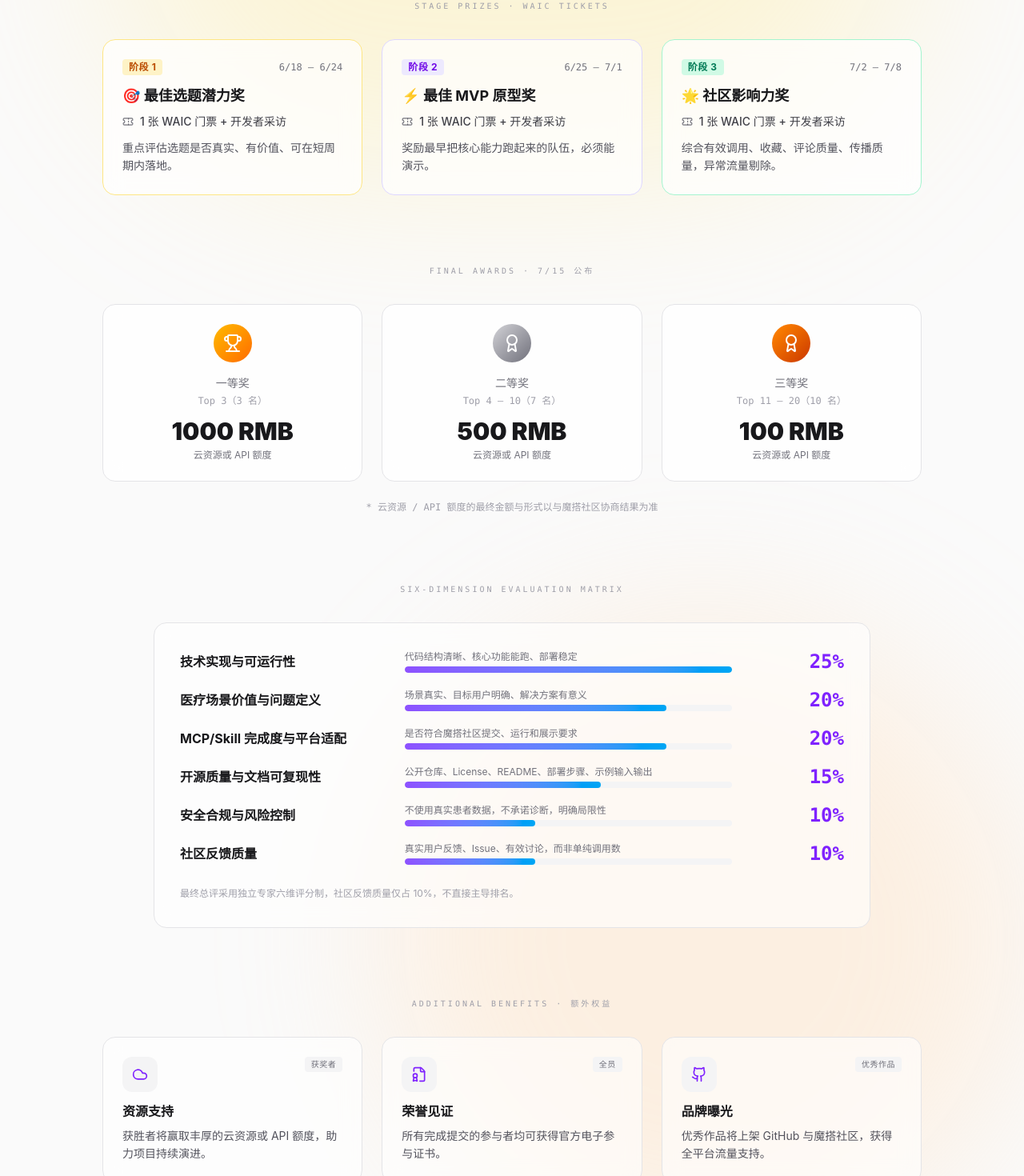
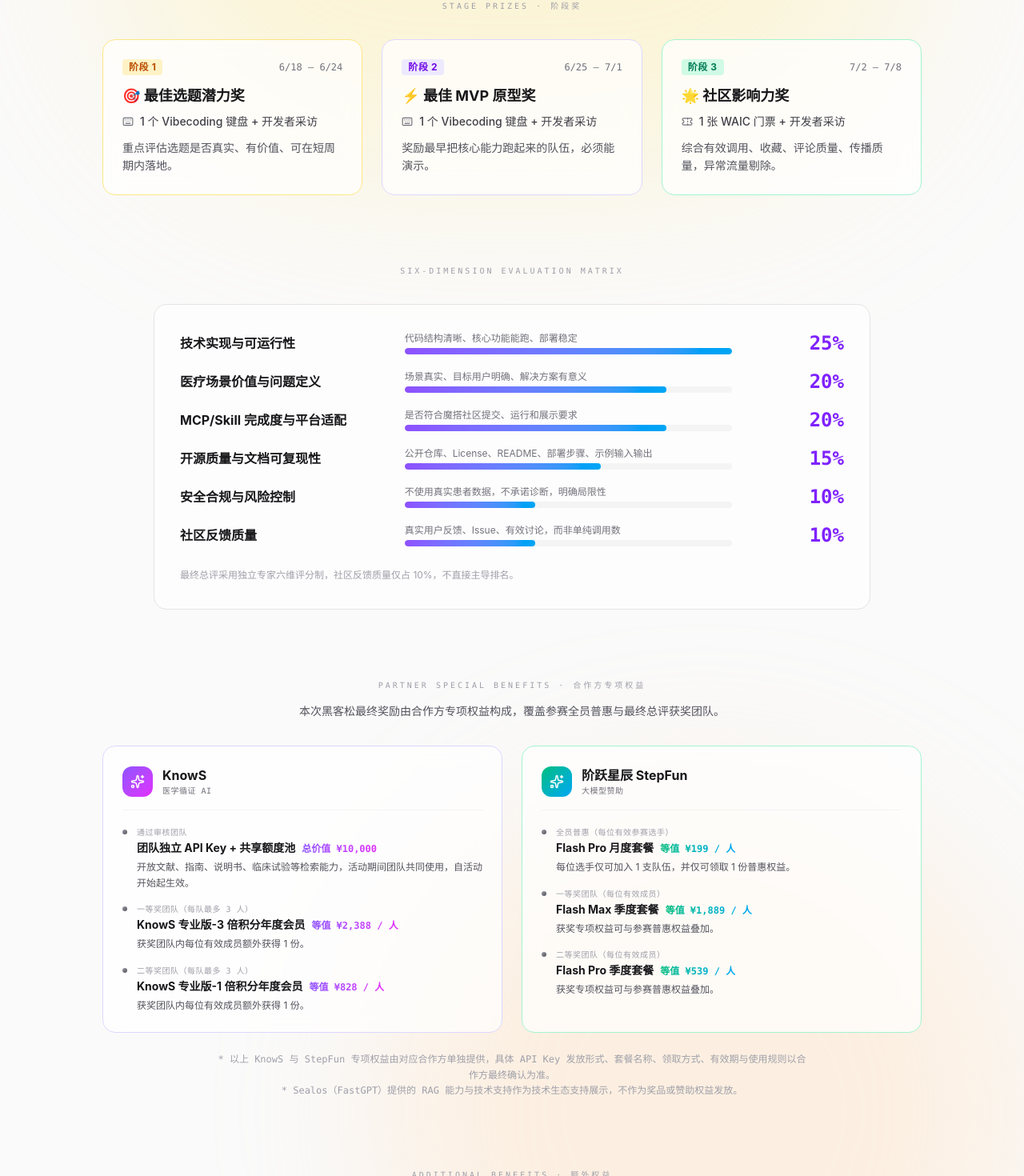
Before and after one commit to PancrePal-xiaoyibao/hackathon2026, a Next.js app: page /prizes in a window 1280 px wide. Shown: the part 393-1863 px from the top of the page at 80% size. Built offline with nearby package versions, Linux system fonts and the light colour scheme; no server answers.

Commit message:
Replace FastGPT with Sealos and update prize rules

```diff
--- a/src/app/(marketing)/prizes/page.tsx
+++ b/src/app/(marketing)/prizes/page.tsx
@@ -4,7 +4,7 @@
 export const metadata: Metadata = {
   title: '奖励体系',
   description:
-    '阶段奖：3 张 WAIC 门票 + 开发者采访。最终总评：一等奖 1000 RMB ×3、二等奖 500 RMB ×7、三等奖 100 RMB ×10 云资源 / API 额度。六维评分（25/20/20/15/10/10）。',
+    '阶段奖：阶段 1 / 2 各 1 个 Vibecoding 键盘，阶段 3 发放 1 张 WAIC 门票，均含开发者采访。最终奖励由 KnowS 与 StepFun 合作方专项权益构成，覆盖参赛全员普惠与最终总评获奖团队。六维评分（25/20/20/15/10/10）。',
   alternates: { canonical: '/prizes' },
 };
 
--- a/src/app/(marketing)/process/page.tsx
+++ b/src/app/(marketing)/process/page.tsx
@@ -4,7 +4,7 @@
 export const metadata: Metadata = {
   title: '赛程安排',
   description:
-    '6 月 18 日 — 7 月 12 日，三阶段冲刺。阶段 1 选题潜力（6/24 评选）、阶段 2 MVP（7/1 评选）、阶段 3 社区影响力（7/8 评选），每阶段产生 1 张 WAIC 门票。',
+    '6 月 18 日 — 7 月 12 日，三阶段冲刺。阶段 1 选题潜力（6/24 评选）与阶段 2 MVP（7/1 评选）各发放 1 个 Vibecoding 键盘；阶段 3 社区影响力（7/8 评选）发放 1 张 WAIC 门票。',
   alternates: { canonical: '/process' },
 };
 
--- a/src/components/FAQ.tsx
+++ b/src/components/FAQ.tsx
@@ -23,14 +23,14 @@
     answer: '建议在开发前于群内或活动页面登记选题，避免重复。不同角度的实现不受限制。',
   },
   {
-    question: 'WAIC 门票如何获得？',
+    question: '阶段奖如何获得？',
     answer:
-      '门票分三个阶段提前发放：6/24 评选「最佳选题潜力奖」、7/1 评选「最佳 MVP 原型奖」、7/8 评选「社区影响力奖」，每阶段 1 张。已获票团队不再参与后续门票评选，门票顺延至下一支符合条件的队伍。',
+      '阶段奖分三个阶段提前发放：6/24 评选「最佳选题潜力奖」，发放 1 个 Vibecoding 键盘；7/1 评选「最佳 MVP 原型奖」，发放 1 个 Vibecoding 键盘；7/8 评选「社区影响力奖」，发放 1 张 WAIC 门票。已获阶段奖团队不再参与后续阶段奖评选，对应礼品顺延至下一支符合条件的队伍。',
   },
   {
     question: '奖励如何发放？',
     answer:
-      'WAIC 门票在阶段奖公布时同步发放，以便提前安排行程。云资源或 API 额度将在 7 月 15 日结果公示后统一发放。',
+      '阶段奖将在对应阶段公布时同步发放（其中 WAIC 门票将提前发放，以便获奖代表安排行程）。云资源或 API 额度将在 7 月 15 日结果公示后统一发放。KnowS 与 StepFun 专项权益将按对应合作方确认的领取流程、发放形式与使用规则执行。',
   },
   {
     question: '如何加入交流群？',
--- a/src/components/Features.tsx
+++ b/src/components/Features.tsx
@@ -75,7 +75,7 @@
               </div>
               <h3 className="text-lg font-bold text-zinc-900 dark:text-white mb-2">直通 WAIC 2026</h3>
               <p className="text-sm text-zinc-500 dark:text-zinc-400">
-                三个阶段共发放 3 张 WAIC 门票，获奖代表 7/17 — 7/20 上海现场展示。
+                阶段 1 / 2 各发放 1 个 Vibecoding 键盘，阶段 3 发放 1 张 WAIC 门票。获奖代表 7/17 — 7/20 上海现场展示。
               </p>
             </div>
           </motion.div>
--- a/src/components/Footer.tsx
+++ b/src/components/Footer.tsx
@@ -39,7 +39,7 @@
           <p className={cn('text-xs leading-relaxed', subText)}>
             主办：{SITE.hosts.main} × {SITE.hosts.coHost}
             <br />
-            合作方：{SITE.hosts.partner} · {SITE.hosts.ragPartner} · 大模型赞助：{SITE.hosts.llmSponsor}
+            合作方：{SITE.hosts.partner} · 大模型赞助：{SITE.hosts.llmSponsor} · 技术支持：{SITE.hosts.ragPartner}
           </p>
         </div>
 
--- a/src/components/Process.tsx
+++ b/src/components/Process.tsx
@@ -22,7 +22,7 @@
     id: '01',
     title: '阶段 1 · 选题登记',
     date: '6 月 18 日 — 6 月 24 日',
-    desc: '登记选题并完成可行性说明。阶段结束评选「最佳选题潜力奖」，发放 1 张 WAIC 门票。',
+    desc: '登记选题并完成可行性说明。阶段结束评选「最佳选题潜力奖」，发放 1 个 Vibecoding 键盘 + 开发者采访。',
     icon: Target,
     color: 'amber',
     badge: '🎯 最佳选题潜力奖',
@@ -31,7 +31,7 @@
     id: '02',
     title: '阶段 2 · MVP 开发',
     date: '6 月 25 日 — 7 月 1 日',
-    desc: '提交可运行 MVP 原型。阶段结束评选「最佳 MVP 原型奖」，发放 1 张 WAIC 门票。',
+    desc: '提交可运行 MVP 原型。阶段结束评选「最佳 MVP 原型奖」，发放 1 个 Vibecoding 键盘 + 开发者采访。',
     icon: Zap,
     color: 'violet',
     badge: '⚡ 最佳 MVP 原型奖',
@@ -40,7 +40,7 @@
     id: '03',
     title: '阶段 3 · 社区共建',
     date: '7 月 2 日 — 7 月 8 日',
-    desc: '鼓励社区试用、反馈与传播。阶段结束评选「社区影响力奖」，发放 1 张 WAIC 门票。',
+    desc: '鼓励社区试用、反馈与传播。阶段结束评选「社区影响力奖」，发放 1 张 WAIC 门票 + 开发者采访。',
     icon: Users,
     color: 'emerald',
     badge: '🌟 社区影响力奖',
@@ -190,8 +190,8 @@
               FAIRNESS RULES
             </div>
             <ul className="space-y-2 text-sm text-zinc-700 dark:text-zinc-300 leading-relaxed list-disc pl-5">
-              <li>每支队伍在整个比赛期间最多获得 1 次 WAIC 门票类奖励，已获票团队不再参与后续门票评选。</li>
-              <li>若某阶段最高分团队已获票，门票顺延至该阶段下一支未获票且符合资格的队伍。</li>
+              <li>每支队伍在整个比赛期间最多获得 1 次魔搭阶段奖（Vibecoding 键盘或 WAIC 门票），已获奖团队不再参与后续阶段奖评选。</li>
+              <li>若某阶段最高分团队已获奖，对应礼品顺延至该阶段下一支未获奖且符合资格的队伍。</li>
               <li>阶段获奖后 24 — 48 小时内完成 5 个问题的轻量采访，用于公众号 / 魔搭社区 / 活动页宣传。</li>
               <li>每人只能加入一队；同一核心成员、同一代码库视为同一参赛主体。</li>
               <li>允许历史项目参赛，但必须披露赛前已有部分，评审重点看比赛期间新增贡献。</li>
--- a/src/components/Rewards.tsx
+++ b/src/components/Rewards.tsx
@@ -2,7 +2,7 @@
 
 import React from 'react';
 import { motion } from 'framer-motion';
-import { Trophy, Award, FileBadge, Github, Cloud, Ticket } from 'lucide-react';
+import { FileBadge, Github, Ticket, Keyboard, Sparkles } from 'lucide-react';
 import { cn } from '@/lib/cn';
 
 interface RewardsProps {
@@ -15,7 +15,8 @@
     label: '阶段 1',
     date: '6/18 — 6/24',
     title: '🎯 最佳选题潜力奖',
-    reward: '1 张 WAIC 门票 + 开发者采访',
+    reward: '1 个 Vibecoding 键盘 + 开发者采访',
+    rewardIcon: 'keyboard',
     desc: '重点评估选题是否真实、有价值、可在短周期内落地。',
     color: 'amber',
   },
@@ -24,7 +25,8 @@
     label: '阶段 2',
     date: '6/25 — 7/1',
     title: '⚡ 最佳 MVP 原型奖',
-    reward: '1 张 WAIC 门票 + 开发者采访',
+    reward: '1 个 Vibecoding 键盘 + 开发者采访',
+    rewardIcon: 'keyboard',
     desc: '奖励最早把核心能力跑起来的队伍，必须能演示。',
     color: 'violet',
   },
@@ -34,38 +36,9 @@
     date: '7/2 — 7/8',
     title: '🌟 社区影响力奖',
     reward: '1 张 WAIC 门票 + 开发者采访',
+    rewardIcon: 'ticket',
     desc: '综合有效调用、收藏、评论质量、传播质量，异常流量剔除。',
     color: 'emerald',
-  },
-];
-
-const finalPrizes = [
-  {
-    rank: '一等奖',
-    icon: Trophy,
-    count: 'Top 3（3 名）',
-    reward: '1000 RMB',
-    note: '云资源或 API 额度',
-    accent: 'from-amber-400 to-orange-500',
-    iconColor: 'text-amber-500',
-  },
-  {
-    rank: '二等奖',
-    icon: Award,
-    count: 'Top 4 — 10（7 名）',
-    reward: '500 RMB',
-    note: '云资源或 API 额度',
-    accent: 'from-zinc-300 to-zinc-500',
-    iconColor: 'text-zinc-400',
-  },
-  {
-    rank: '三等奖',
-    icon: Award,
-    count: 'Top 11 — 20（10 名）',
-    reward: '100 RMB',
-    note: '云资源或 API 额度',
-    accent: 'from-orange-400 to-orange-700',
-    iconColor: 'text-orange-500',
   },
 ];
 
@@ -80,12 +53,6 @@
 
 const extras = [
   {
-    icon: Cloud,
-    title: '资源支持',
-    desc: '获胜者将赢取丰厚的云资源或 API 额度，助力项目持续演进。',
-    audience: '获奖者',
-  },
-  {
     icon: FileBadge,
     title: '荣誉见证',
     desc: '所有完成提交的参与者均可获得官方电子参与证书。',
@@ -96,6 +63,61 @@
     title: '品牌曝光',
     desc: '优秀作品将上架 GitHub 与魔搭社区，获得全平台流量支持。',
     audience: '优秀作品',
+  },
+];
+
+const partnerBenefits = [
+  {
+    sponsor: 'KnowS',
+    sponsorRole: '医学循证 AI',
+    accent: 'from-violet-500 to-fuchsia-500',
+    border: 'border-violet-200 dark:border-violet-900/40',
+    items: [
+      {
+        scope: '通过审核团队',
+        title: '团队独立 API Key + 共享额度池',
+        value: '总价值 ¥10,000',
+        desc: '开放文献、指南、说明书、临床试验等检索能力，活动期间团队共同使用，自活动开始起生效。',
+      },
+      {
+        scope: '一等奖团队（每队最多 3 人）',
+        title: 'KnowS 专业版-3 倍积分年度会员',
+        value: '等值 ¥2,388 / 人',
+        desc: '获奖团队内每位有效成员额外获得 1 份。',
+      },
+      {
+        scope: '二等奖团队（每队最多 3 人）',
+        title: 'KnowS 专业版-1 倍积分年度会员',
+        value: '等值 ¥828 / 人',
+        desc: '获奖团队内每位有效成员额外获得 1 份。',
+      },
+    ],
+  },
+  {
+    sponsor: '阶跃星辰 StepFun',
+    sponsorRole: '大模型赞助',
+    accent: 'from-emerald-500 to-sky-500',
+    border: 'border-emerald-200 dark:border-emerald-900/40',
+    items: [
+      {
+        scope: '全员普惠（每位有效参赛选手）',
+        title: 'Flash Pro 月度套餐',
+        value: '等值 ¥199 / 人',
+        desc: '每位选手仅可加入 1 支队伍，并仅可领取 1 份普惠权益。',
+      },
+      {
+        scope: '一等奖团队（每位有效成员）',
+        title: 'Flash Max 季度套餐',
+        value: '等值 ¥1,889 / 人',
+        desc: '获奖专项权益可与参赛普惠权益叠加。',
+      },
+      {
+        scope: '二等奖团队（每位有效成员）',
+        title: 'Flash Pro 季度套餐',
+        value: '等值 ¥539 / 人',
+        desc: '获奖专项权益可与参赛普惠权益叠加。',
+      },
+    ],
   },
 ];
 
@@ -131,7 +153,7 @@
             </span>
           </h2>
           <p className="max-w-2xl mx-auto text-lg text-zinc-600 dark:text-zinc-400 leading-relaxed font-light">
-            既有阶段直通 WAIC 的荣耀，也有最终总评的丰厚云资源。我们尊重每一行有温度的代码。
+            既有阶段直通 WAIC 的荣耀，也有 KnowS 与 StepFun 提供的合作方专项权益。我们尊重每一行有温度的代码。
           </p>
         </div>
 
@@ -139,7 +161,7 @@
         <div className="mb-20">
           <div className="text-center mb-8">
             <span className="text-[10px] font-mono uppercase tracking-[0.3em] text-zinc-400 dark:text-zinc-600">
-              Stage Prizes · WAIC Tickets
+              Stage Prizes · 阶段奖
             </span>
           </div>
           <div className="grid md:grid-cols-3 gap-6 max-w-5xl mx-auto">
@@ -170,45 +192,17 @@
                 </div>
                 <h3 className="text-lg font-bold text-zinc-900 dark:text-zinc-100 mb-2">{p.title}</h3>
                 <div className="flex items-center gap-2 mb-3">
-                  <Ticket size={14} className="text-zinc-500" />
+                  {p.rewardIcon === 'keyboard' ? (
+                    <Keyboard size={14} className="text-zinc-500" />
+                  ) : (
+                    <Ticket size={14} className="text-zinc-500" />
+                  )}
                   <span className="text-sm font-medium text-zinc-700 dark:text-zinc-300">{p.reward}</span>
                 </div>
                 <p className="text-sm text-zinc-600 dark:text-zinc-400 leading-relaxed">{p.desc}</p>
               </motion.div>
             ))}
           </div>
-        </div>
-
-        {/* Final Prizes */}
-        <div className="mb-20">
-          <div className="text-center mb-8">
-            <span className="text-[10px] font-mono uppercase tracking-[0.3em] text-zinc-400 dark:text-zinc-600">
-              Final Awards · 7/15 公布
-            </span>
-          </div>
-          <div className="grid md:grid-cols-3 gap-6 max-w-5xl mx-auto">
-            {finalPrizes.map((p, i) => (
-              <motion.div
-                key={p.rank}
-                initial={{ opacity: 0, y: 20 }}
-                whileInView={{ opacity: 1, y: 0 }}
-                viewport={{ once: true }}
-                transition={{ delay: i * 0.1 }}
-                className="relative p-6 rounded-2xl border border-zinc-200 dark:border-zinc-800 bg-white/80 dark:bg-zinc-900/40 backdrop-blur-md text-center"
-              >
-                <div className={cn('inline-flex p-3 rounded-full bg-gradient-to-br mb-4', p.accent)}>
-                  <p.icon size={24} className="text-white" />
-                </div>
-                <div className="text-sm text-zinc-500 dark:text-zinc-400 mb-1">{p.rank}</div>
-                <div className="text-xs font-mono text-zinc-400 dark:text-zinc-500 mb-3">{p.count}</div>
-                <div className="text-3xl font-black text-zinc-900 dark:text-zinc-50 mb-1">{p.reward}</div>
-                <div className="text-xs text-zinc-500 dark:text-zinc-400">{p.note}</div>
-              </motion.div>
-            ))}
-          </div>
-          <p className="text-center text-xs text-zinc-400 dark:text-zinc-500 mt-6 font-mono">
-            * 云资源 / API 额度的最终金额与形式以与魔搭社区协商结果为准
-          </p>
         </div>
 
         {/* Six-dimension scoring (full page) */}
@@ -246,6 +240,69 @@
           </div>
         ) : null}
 
+        {/* Partner Special Benefits · 合作方专项权益 */}
+        <div className="mb-20">
+          <div className="text-center mb-8">
+            <span className="text-[10px] font-mono uppercase tracking-[0.3em] text-zinc-400 dark:text-zinc-600">
+              Partner Special Benefits · 合作方专项权益
+            </span>
+            <p className="mt-3 text-sm text-zinc-600 dark:text-zinc-400 max-w-2xl mx-auto leading-relaxed">
+              本次黑客松最终奖励由合作方专项权益构成，覆盖参赛全员普惠与最终总评获奖团队。
+            </p>
+          </div>
+          <div className="grid md:grid-cols-2 gap-6 max-w-5xl mx-auto">
+            {partnerBenefits.map((p, i) => (
+              <motion.div
+                key={p.sponsor}
+                initial={{ opacity: 0, y: 20 }}
+                whileInView={{ opacity: 1, y: 0 }}
+                viewport={{ once: true }}
+                transition={{ delay: i * 0.1 }}
+                className={cn(
+                  'relative p-6 rounded-2xl border bg-white/70 dark:bg-zinc-900/40 backdrop-blur-md',
+                  p.border,
+                )}
+              >
+                <div className="flex items-center gap-3 mb-5 pb-4 border-b border-zinc-100 dark:border-zinc-800">
+                  <div className={cn('inline-flex p-2.5 rounded-xl bg-gradient-to-br', p.accent)}>
+                    <Sparkles size={18} className="text-white" />
+                  </div>
+                  <div>
+                    <div className="text-base font-bold text-zinc-900 dark:text-zinc-100">{p.sponsor}</div>
+                    <div className="text-[10px] font-mono uppercase tracking-wider text-zinc-500 dark:text-zinc-400">
+                      {p.sponsorRole}
+                    </div>
+                  </div>
+                </div>
+                <ul className="space-y-4">
+                  {p.items.map((item) => (
+                    <li key={item.title} className="flex gap-3">
+                      <div className="flex-shrink-0 mt-1 w-1.5 h-1.5 rounded-full bg-gradient-to-br from-zinc-400 to-zinc-600 dark:from-zinc-500 dark:to-zinc-300" />
+                      <div className="flex-1 min-w-0">
+                        <div className="text-[10px] font-mono uppercase tracking-wider text-zinc-400 dark:text-zinc-500 mb-0.5">
+                          {item.scope}
+                        </div>
+                        <div className="flex items-baseline gap-2 flex-wrap mb-1">
+                          <span className="text-sm font-bold text-zinc-900 dark:text-zinc-100">{item.title}</span>
+                          <span className={cn('text-xs font-mono font-semibold text-transparent bg-clip-text bg-gradient-to-r', p.accent)}>
+                            {item.value}
+                          </span>
+                        </div>
+                        <p className="text-xs text-zinc-600 dark:text-zinc-400 leading-relaxed">{item.desc}</p>
+                      </div>
+                    </li>
+                  ))}
+                </ul>
+              </motion.div>
+            ))}
+          </div>
+          <p className="text-center text-xs text-zinc-400 dark:text-zinc-500 mt-6 font-mono leading-relaxed max-w-3xl mx-auto px-4">
+            * 以上 KnowS 与 StepFun 专项权益由对应合作方单独提供，具体 API Key 发放形式、套餐名称、领取方式、有效期与使用规则以合作方最终确认为准。
+            <br />
+            * Sealos（FastGPT）提供的 RAG 能力与技术支持作为技术生态支持展示，不作为奖品或赞助权益发放。
+          </p>
+        </div>
+
         {/* Extras */}
         <div>
           <div className="text-center mb-8">
--- a/src/lib/site.ts
+++ b/src/lib/site.ts
@@ -32,6 +32,7 @@
     '魔搭 ModelScope',
     'KnowS',
     'StepFun 阶跃星辰',
+    'Sealos',
     'FastGPT',
     'WAIC 2026',
     '开源医疗',
@@ -60,7 +61,7 @@
     coHost: '魔搭 ModelScope',
     partner: 'KnowS',
     llmSponsor: '阶跃星辰 StepFun',
-    ragPartner: 'FastGPT',
+    ragPartner: 'Sealos',
   },
   schedule: {
     start: '2026-06-18',
```
Also changed, not shown: src/components/Hero.tsx (+3 -4 lines), src/components/Partners.tsx (+11 -10 lines), src/components/SponsorStrip.tsx (+5 -4 lines), public/sealos.svg (added).
